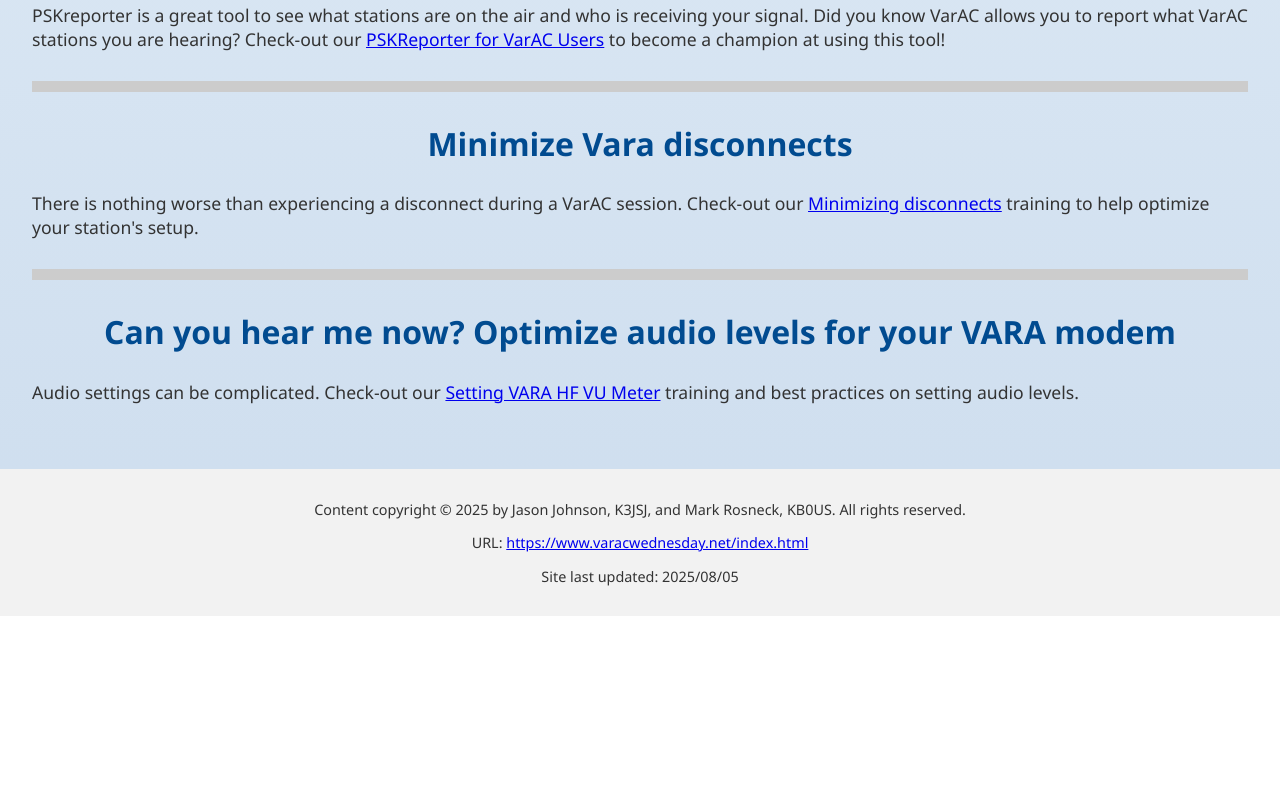
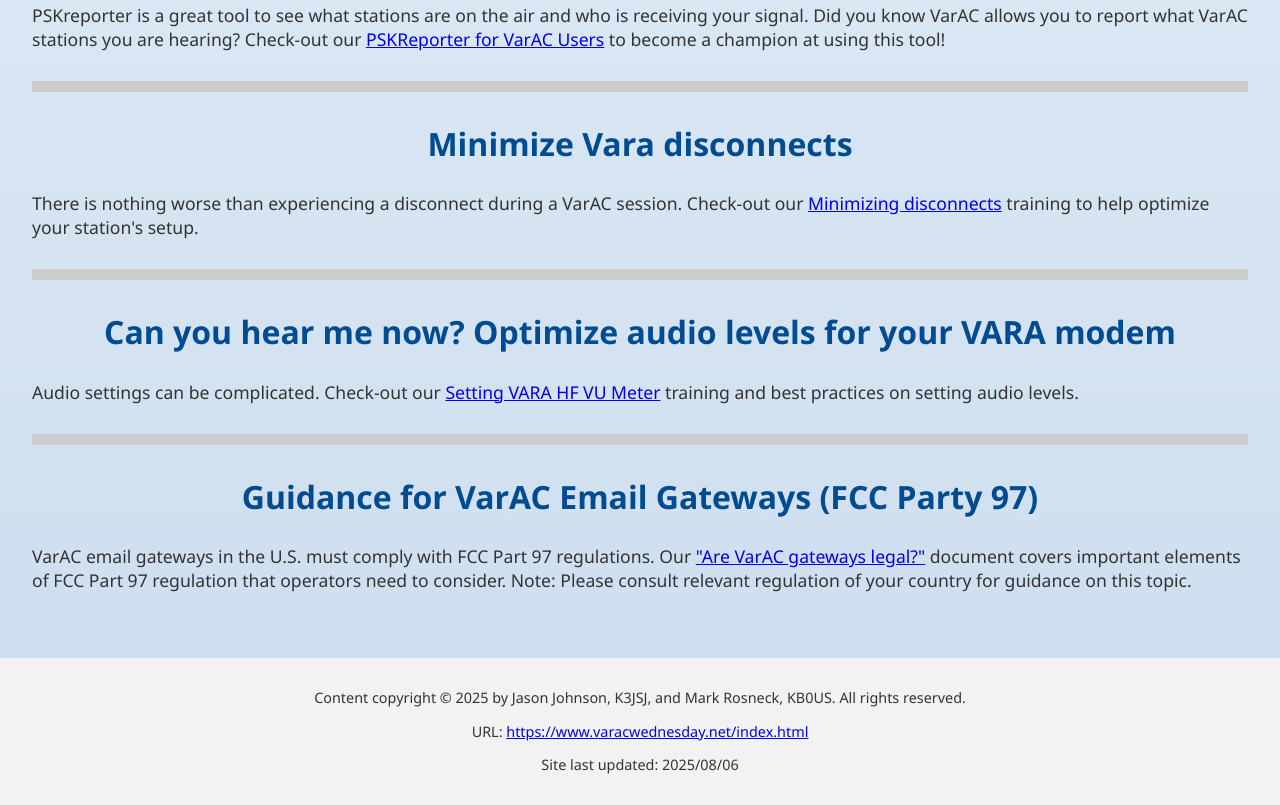
Before and after one commit to VikingNation/www-varACWednesday, a plain HTML site: page docs/training.html in a window 1280 px wide. Shown: the part 1317-2122 px from the top of the page. Before the commit the page ends 1933 px from the top, so only its background shows below. Drawn offline with Linux system fonts and the light colour scheme.

Commit message:
Added training article on FCC Part 97 and VarAC email gateways

```diff
--- a/docs/footer.html
+++ b/docs/footer.html
@@ -1,5 +1,5 @@
 <footer style="text-align: center; padding: 1rem; background-color: #f2f2f2; font-size: 0.9rem; color: #333;">
 	  <p>Content copyright &copy; 2025 by Jason Johnson, K3JSJ, and Mark Rosneck, KB0US. All rights reserved.</p>
 	    <p>URL: <a href="https://www.varacwednesday.net/index.html" target="_blank">https://www.varacwednesday.net/index.html</a></p>
-	      <p>Site last updated: 2025/08/05</p>
+	      <p>Site last updated: 2025/08/06</p>
 </footer>
--- a/docs/navbar.html
+++ b/docs/navbar.html
@@ -30,6 +30,8 @@
         <a href="training.html#pskreporter">PSKReporter for VarAC</a>
         <a href="training.html#minimize-disconnects">Minimizing VarAC disconnects</a>
         <a href="training.html#vara-meter">Setting VARA HF VU Meter</a>
+        <a href="training.html#guidance-for-gateways">VarAC email gateways (FCC Part 97)</a>
+
       </div>
     </li>
     <li>
--- a/docs/training.html
+++ b/docs/training.html
@@ -40,7 +40,7 @@
     </script>
 
     <main>
-    <div id="check-in-generator" class="section"></div>
+      <div id="check-in-generator" class="section">
         <h2>Video walk-thru of Check-in Template Generator</h2>
         <p>Use our <a href="checkInGenerator.html" class="new-tab">Check-in Template Generator</a> tool to make check-ins a breeze.  Check-out the video tutorial below</br></br>
         <div id="video-frame" align="center">
@@ -51,33 +51,43 @@
                                                                          allowfullscreen>
           </iframe>
         </div>
-
+      </div>
       <div class="divider"></div>
       <div id="top10-tips" class="section">
         <h2>Top 10 Tips for new users</h2>
         <p>New to VarAC or want to learn more about best practices? Check-out our <a href="/pdf/Top-10-Things-for-New-Users.pdf" class="new-tab">VarAC Top 10 for New Users</a></p>
+      </div>
 
       <div class="divider"></div>
       <div id="voice-announcements" class="section">
         <h2>Default Speaker Setting in Windows</h2>
         <p>It is important to properly setup your default speaker settings in Windows. Voice announcements are a great way to hear what is going on with VarAC. They are not so great when they are transmitted over the air and cause QRM for fellow operators. Check-out our <a href="/pdf/VarAC-Narrator-Transmitted.pdf" class="new-tab">"Are you sending voice annoncements over the air?"</a> training and you will be enjoying those VarAC announcements without transmitting them over the air.</p>
+      </div>
 
       <div class="divider"></div>
       <div id="pskreporter" class="section">
         <h2>Be a VarAC PSKreporter champion!</h2>
         <p>PSKreporter is a great tool to see what stations are on the air and who is receiving your signal. Did you know VarAC allows you to report what VarAC stations you are hearing? Check-out our <a href="/pdf/PSKReporter-for-VarAC-Users.pdf" class="new-tab">PSKReporter for VarAC Users</a> to become a champion at using this tool!</p>
 
+      </div>
 
       <div class="divider"></div>
       <div id="minimize-disconnects" class="section">
         <h2>Minimize Vara disconnects</h2>
         <p>There is nothing worse than experiencing a disconnect during a VarAC session. Check-out our <a href="/pdf/Minimizing-VarAC-Disconnects.pdf" class="new-tab">Minimizing disconnects</a> training to help optimize your station's setup.</p>
-
+      </div>
 
       <div class="divider"></div>
       <div id="vara-meter" class="section">
         <h2>Can you hear me now? Optimize audio levels for your VARA modem</h2>
         <p>Audio settings can be complicated. Check-out our <a href="/pdf/Setting-the-VARA-HF-VU-meter-Rev-1.pdf" class="new-tab">Setting VARA HF VU Meter</a> training and best practices on setting audio levels.</p>
+      </div>
+
+      <div class="divider"></div>
+      <div id="guidance-for-gateways" class="section">
+        <h2>Guidance for VarAC Email Gateways (FCC Party 97)</h2>
+        <p>VarAC email gateways in the U.S. must comply with FCC Part 97 regulations.  Our <a href="/pdf/Are-VarAC-gateways-legal.pdf" class="new-tab">"Are VarAC gateways legal?"</a> document covers important elements of FCC Part 97 regulation that operators need to consider. Note: Please consult relevant regulation of your country for guidance on this topic.</p>
+      </div>
 
       <script>
         document.addEventListener('DOMContentLoaded', function () {
```
Also changed, not shown: 1 other file. Lines whose indentation alone changed are shown as unchanged.
